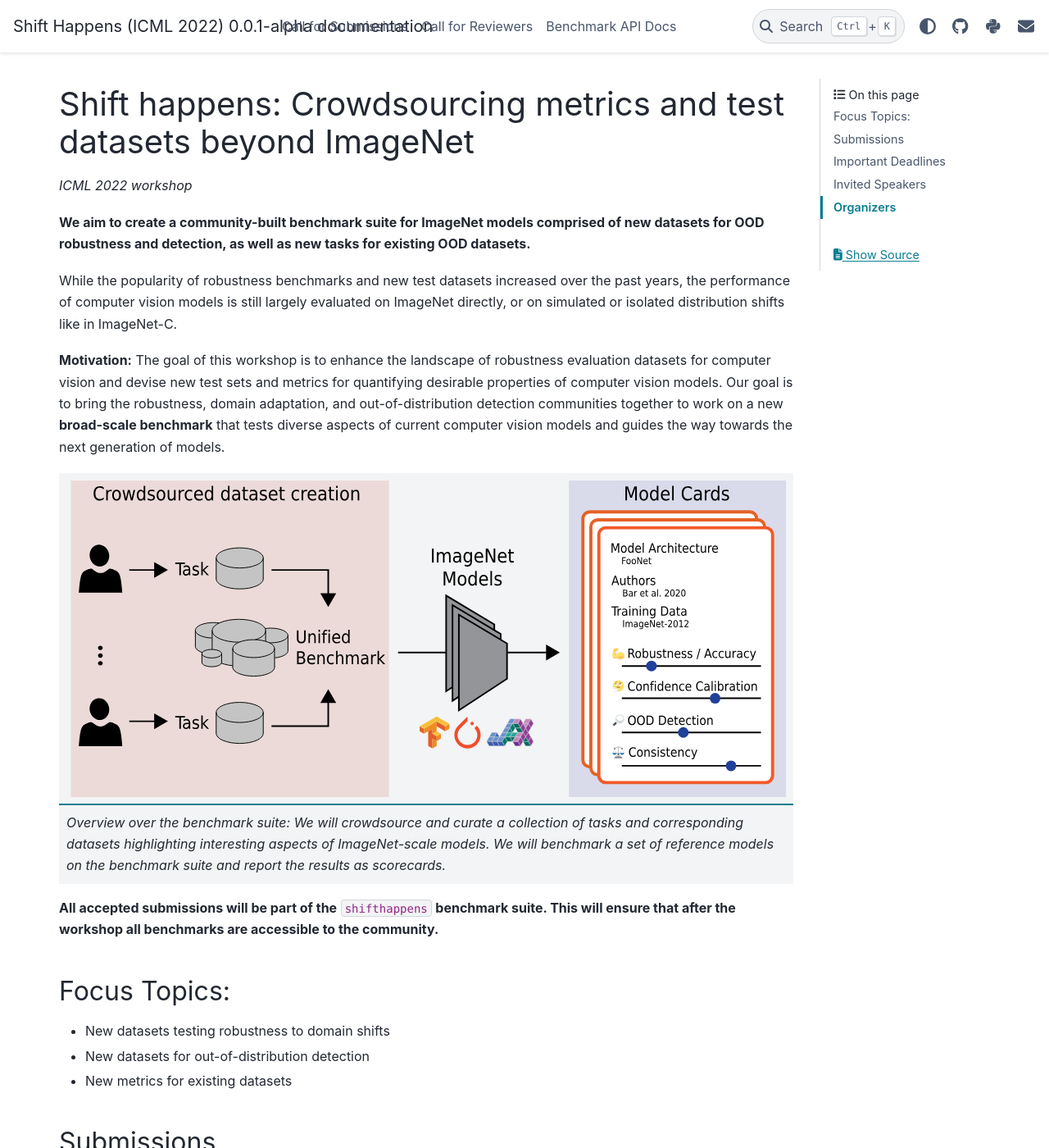
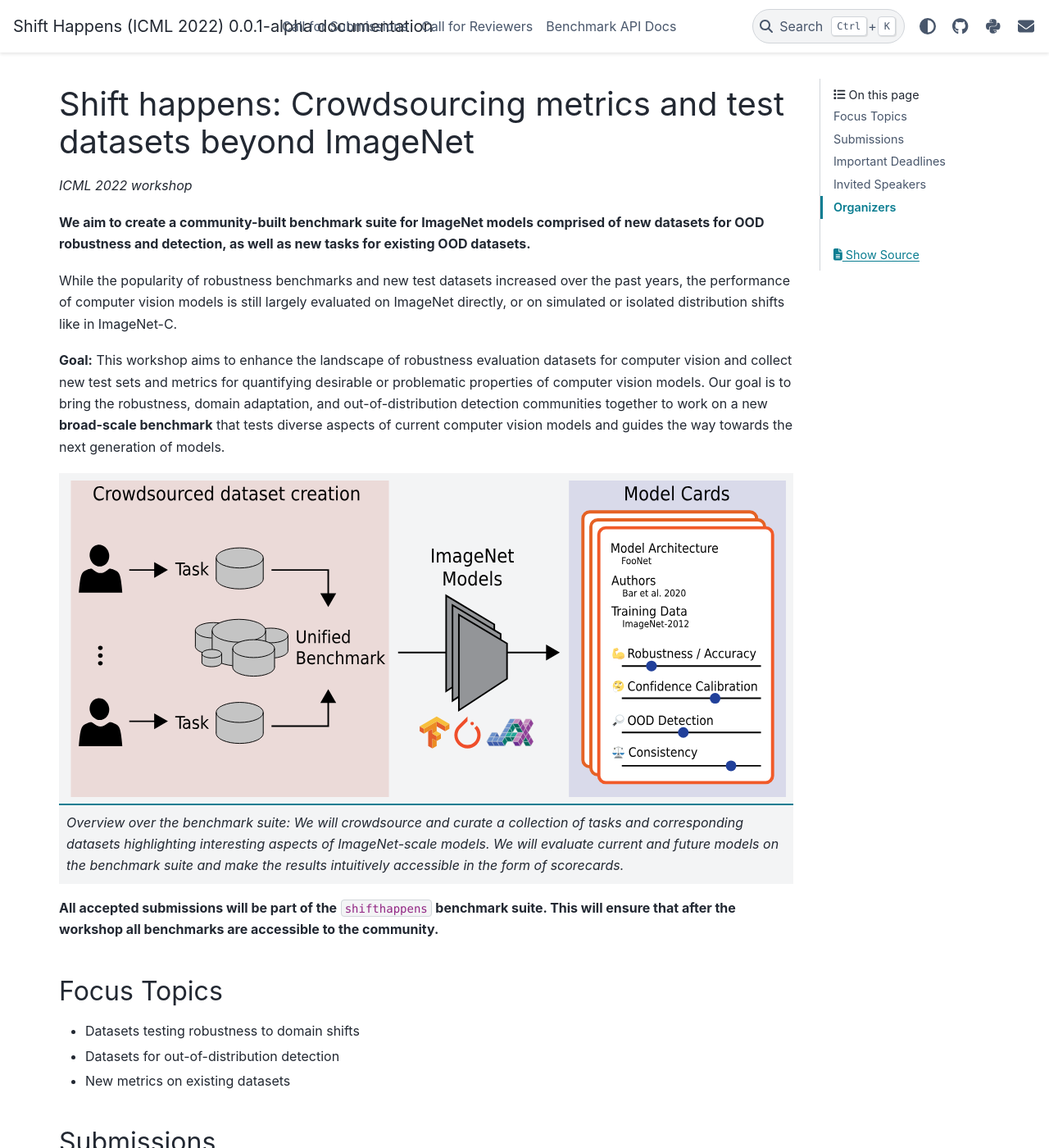
Before and after one commit to shift-happens-benchmark/icml-2022, a Sphinx documentation site: the page built from docs/source/index.rst, in a window 1280 px wide and 1400 px high. Shown: the whole window at 82% size. Built offline with Sphinx 7.4.7 and the PyData theme 0.15.4, drawn with Linux system fonts in a browser that asks for light colours.

Commit message:
small changes to inde page

```diff
--- a/docs/source/index.rst
+++ b/docs/source/index.rst
@@ -12,8 +12,8 @@
 is still largely evaluated on ImageNet directly, or on simulated or
 isolated distribution shifts like in ImageNet-C.
 
-**Motivation:** The goal of this workshop is to enhance the landscape of robustness evaluation datasets for
-computer vision and devise new test sets and metrics for quantifying desirable
+**Goal:** This workshop aims to enhance the landscape of robustness evaluation datasets for
+computer vision and collect new test sets and metrics for quantifying desirable or problematic
 properties of computer vision models. Our goal is to bring the robustness, domain
 adaptation, and out-of-distribution detection communities together to work on a new
 **broad-scale benchmark** that tests diverse aspects of current computer
@@ -24,19 +24,20 @@
 +=======================================================================+
 | *Overview over the benchmark suite: We will crowdsource and curate a  |
 | collection of tasks and corresponding datasets highlighting           |
-| interesting aspects of ImageNet-scale models. We will benchmark a set |
-| of reference models on the benchmark suite and report the results as  |
-| scorecards.*                                                          |
+| interesting aspects of ImageNet-scale models. We will evaluate        |
+| current and future models on the benchmark suite and make the         |
+| results intuitively accessible in the form of scorecards.*            |
 +-----------------------------------------------------------------------+
 
 **All accepted submissions will be part of the** ``shifthappens`` **benchmark suite. This will ensure that after the workshop all benchmarks are accessible to the community.**
 
-Focus Topics:
+Focus Topics
 -------------
 
-- New datasets testing robustness to domain shifts
-- New datasets for out-of-distribution detection
-- New metrics for existing datasets
+- Datasets testing robustness to domain shifts
+- Datasets for out-of-distribution detection
+- New metrics on existing datasets
+
 
 Submissions
 -----------
```
